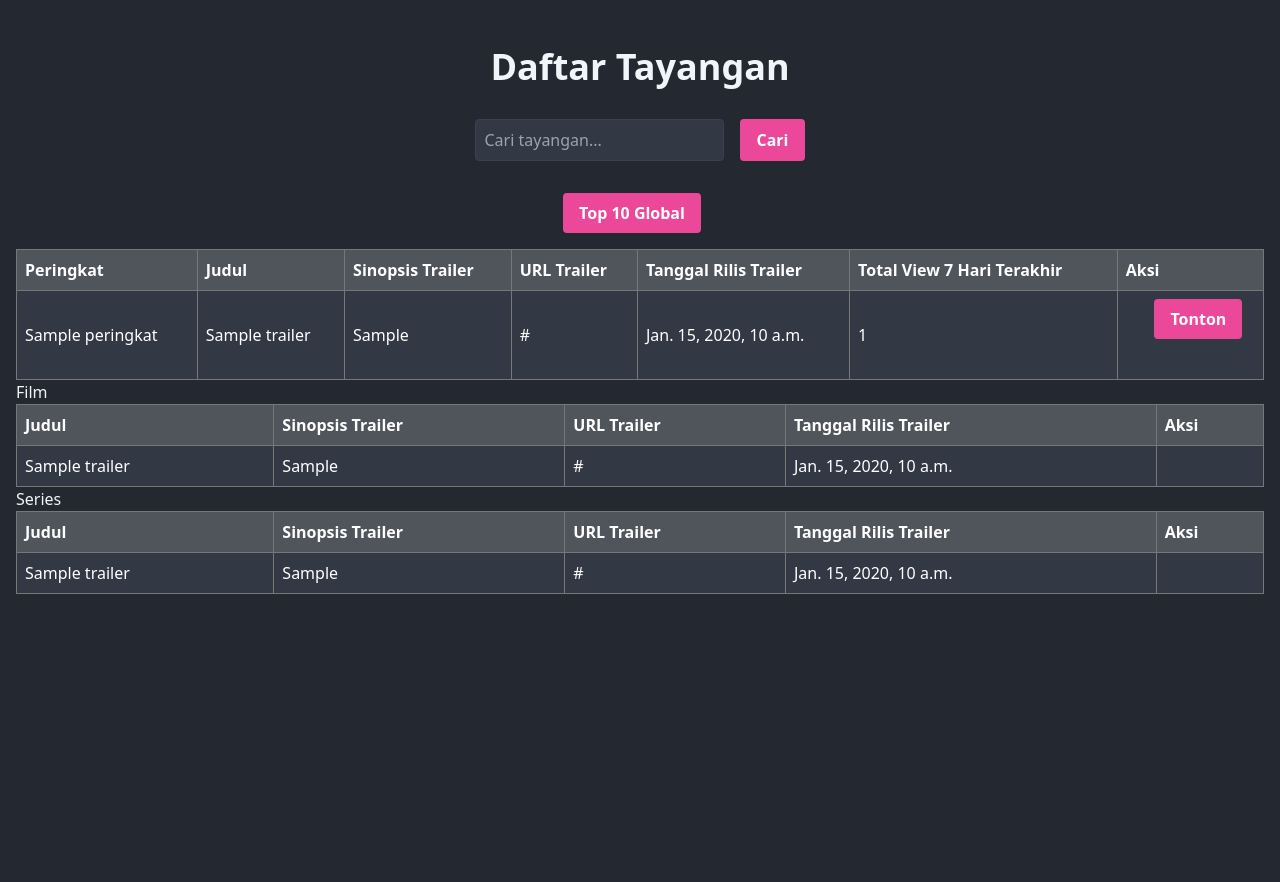
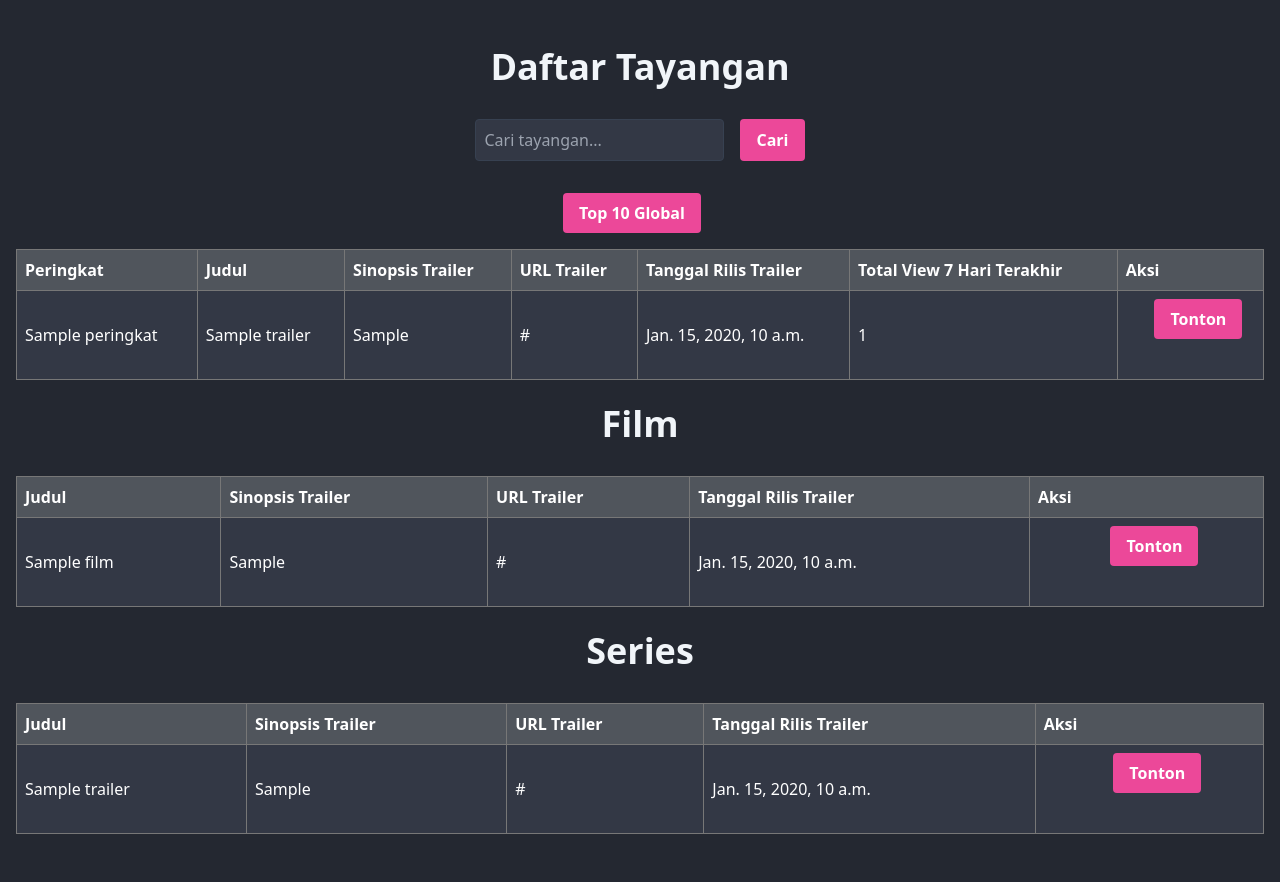
Before and after one commit to LimBodhi/Pacilflix, a Django app: template Tayangan/templates/tayangan.html in a window 1280 px wide. Shown: the part 81-963 px from the top of the page. Before the commit the page ends 675 px from the top, so only its background shows below. Run offline with Django 3.2, Linux system fonts and the light colour scheme; the template is opened without the code that fills it: most values are stand-ins (such as "Sample title", 1, 10 or a date in 2020); some libraries are stand-ins or nearby versions.

Commit message:
bagian tayangan gk bisa ditambah url

```diff
--- a/Tayangan/templates/film.html
+++ b/Tayangan/templates/film.html
@@ -80,9 +80,9 @@
     </style>
 </head>
 <body>
-    {% for trailer in trailers %}
+    {% for film in films %}
     <div class="film-details">
-        <h1>Judul: <span id="judul">Judul Film</span></h1>
+        <h1>Judul: <span id="judul">{{film.judul}}</span></h1>
     </div>
 
     <div class="divider">
--- a/Tayangan/templates/tayangan.html
+++ b/Tayangan/templates/tayangan.html
@@ -5,7 +5,7 @@
     <div class="container mx-auto py-12 px-4">
         <h2 class="text-center text-4xl font-bold mb-8">Daftar Tayangan</h2>
 
-        <form action="{% url 'show_search' %}" method="get" class="flex justify-center mb-8">
+        <form action="#" method="get" class="flex justify-center mb-8">
             {% csrf_token %}
             <input type="text" name="search" placeholder="Cari tayangan..." class="bg-[#333845] text-white border border-gray-700 p-2 rounded">
             <button type="submit" class="ml-4 bg-pink-500 hover:bg-red-500 text-white font-bold py-2 px-4 rounded">Cari</button>
@@ -54,9 +54,9 @@
                     <td>{{ trailer.release_date_trailer }}</td>
                     <td>{{ trailer.total_view }}</td>
                     <td>
-                        <form action="{% url 'show_halaman_tayangan' %}" method="post" class="flex justify-center mb-8">
+                        <form action="#" method="post" class="flex justify-center mb-8">
                             {% csrf_token %}
-                            <input type="hidden" name="id" value="{{ trailer.id }}">
+                            <input type="hidden" name="id_tayangan" value="{{ trailer.id_tayangan }}">
                             <button type="submit" class="ml-4 bg-pink-500 hover:bg-red-500 text-white font-bold py-2 px-4 rounded">Tonton</button>
                         </form>
                     </td>
@@ -67,8 +67,8 @@
                 </tr>
                 {% endfor %}
             </tbody>
-        </table>
-        Film
+        </table><br>
+        <h3 class="text-center text-4xl font-bold mb-8">Film</h3>
         <table>
             <thead>
                 <tr>
@@ -86,7 +86,13 @@
                     <td>{{ trailer.sinopsis_trailer }}</td>
                     <td>{{ trailer.url_video_trailer }}</td>
                     <td>{{ trailer.release_date_trailer }}</td>
-                    <td></td>
+                    <td>
+                        <form action="#" method="post" class="flex justify-center mb-8">
+                            {% csrf_token %}
+                            <input type="hidden" name="id" value="{{ trailer.id }}">
+                            <button type="submit" class="ml-4 bg-pink-500 hover:bg-red-500 text-white font-bold py-2 px-4 rounded">Tonton</button>
+                        </form>
+                    </td>
                 </tr>
                 {% empty %}
                 <tr>
@@ -94,8 +100,8 @@
                 </tr>
                 {% endfor %}
             </tbody>
-        </table>
-        Series
+        </table><br>
+        <h3 class="text-center text-4xl font-bold mb-8">Series</h3>
         <table>
             <thead>
                 <tr>
@@ -113,7 +119,13 @@
                     <td>{{ trailer.sinopsis_trailer }}</td>
                     <td>{{ trailer.url_video_trailer }}</td>
                     <td>{{ trailer.release_date_trailer }}</td>
-                    <td></td>
+                    <td>
+                        <form action="#" method="post" class="flex justify-center mb-8">
+                            {% csrf_token %}
+                            <input type="hidden" name="id" value="{{ trailer.id }}">
+                            <button type="submit" class="ml-4 bg-pink-500 hover:bg-red-500 text-white font-bold py-2 px-4 rounded">Tonton</button>
+                        </form>
+                    </td>
                 </tr>
                 {% empty %}
                 <tr>
--- a/Tayangan/urls.py
+++ b/Tayangan/urls.py
@@ -6,6 +6,7 @@
 urlpatterns = [
     path('', show_tayangan, name='show_tayangan'),
     path('search_tayangan/', show_search_tayangan, name='show_search_tayangan'),
+    path('halaman_tayangan/', show_halaman_tayangan, name='show_halaman_tayangan'),
     path('film/', show_film, name='show_film'),
     path('series/', show_series, name='show_series'),
     path('episode/', show_episode, name='show_episode'),
```
Also changed, not shown: Tayangan/templates/search_tayangan.html (+7 -1 lines), Tayangan/views.py (+9 -6 lines), Trailer/templates/trailer.html (+4 -4 lines).
